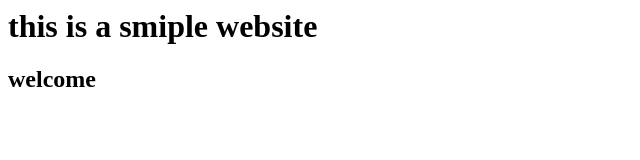
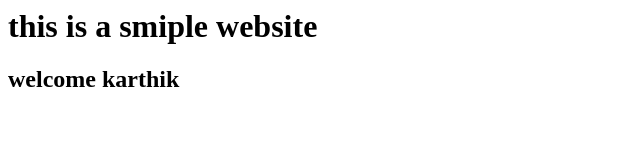
Before and after one commit to Karthik994921/karthikgithubbbb, a plain HTML site: page index.html in a window 1280 px wide. Shown: the whole page, without its empty margins (0-640 px from the left). Drawn offline with Linux system fonts and the light colour scheme.

Commit message:
updated index.html' qq

```diff
--- a/index.html
+++ b/index.html
@@ -1,2 +1,2 @@
 <h1> this is a smiple website </h1>
-<h2>welcome</h2>
+<h2>welcome karthik</h2>
```
